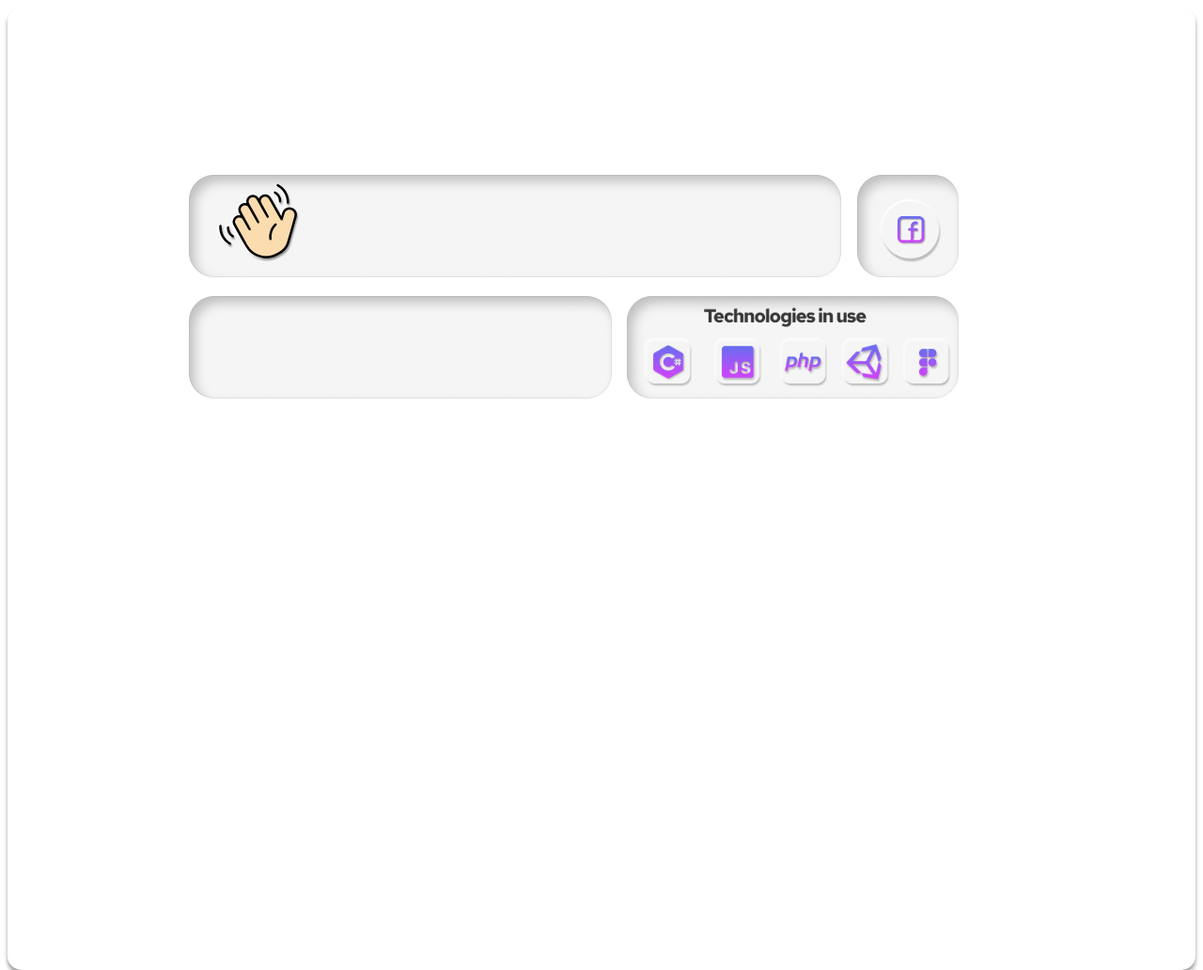
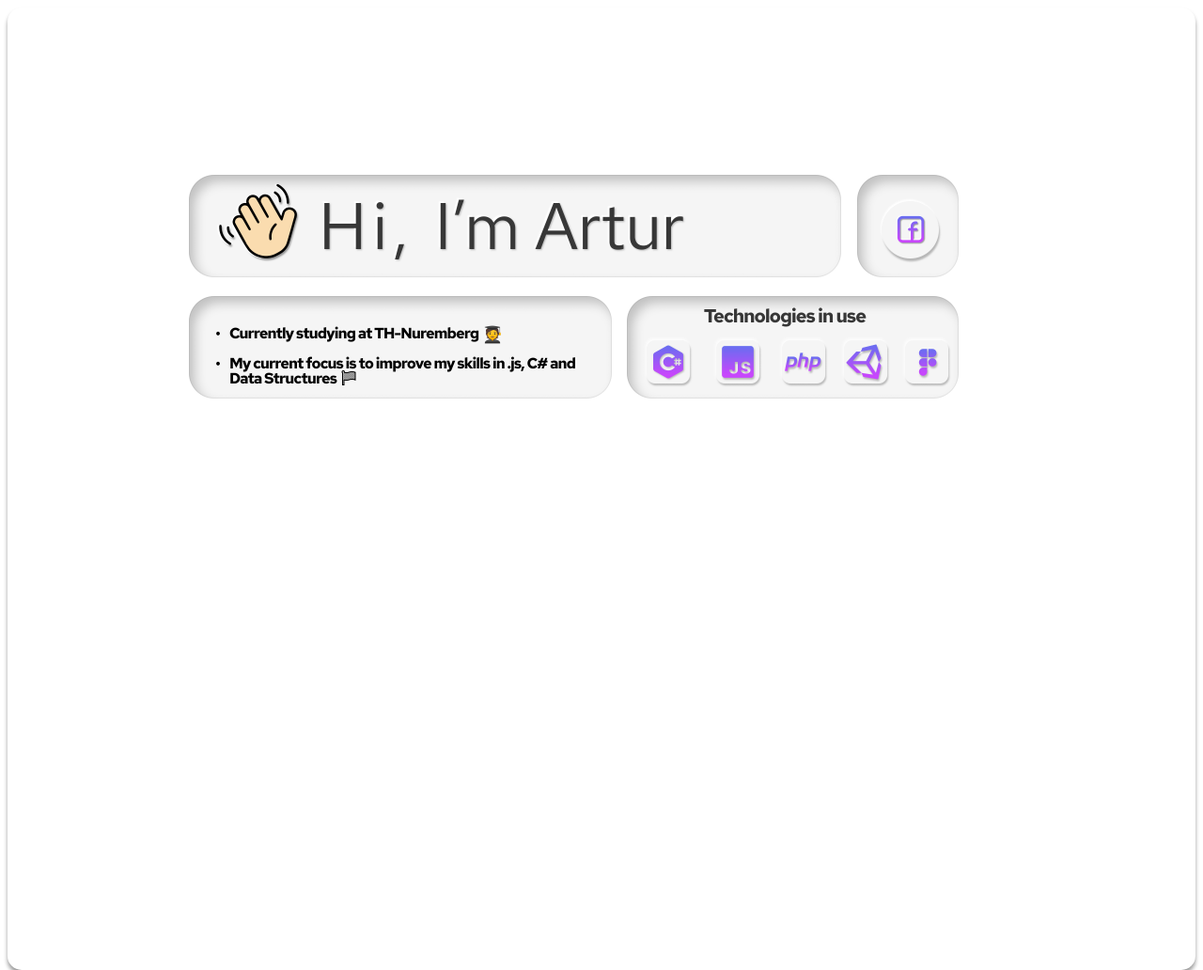
Before and after one commit to artur-pf/artur-pf, a plain HTML site: page index.html in a window 1280 px wide. Shown: the top 1032 px of the page at 94% size. Drawn offline with Linux system fonts and the light colour scheme.

Commit message:
new new formmat

```diff
--- a/css/main.css
+++ b/css/main.css
@@ -19,10 +19,10 @@ body {
   box-shadow: 0px 4px 4px rgba(0.41527777910232544, 0.4178333282470703, 0.4791666865348816, 0.4000000059604645);
   overflow: hidden;
 }
-.v8_208 {
+.v16_17 {
   width: 353px;
   height: 109px;
-  background: url("../images/v8_208.png");
+  background: url("../images/v16_17.png");
   background-repeat: no-repeat;
   background-position: center center;
   background-size: cover;
@@ -32,88 +32,36 @@ body {
   left: 659px;
   overflow: hidden;
 }
-.v8_267 {
-  width: 353px;
+.v16_19 {
+  width: 108px;
   height: 109px;
-  background: url("../images/v8_267.png");
-  background-repeat: no-repeat;
-  background-position: center center;
-  background-size: cover;
-  opacity: 1;
-  position: relative;
-  top: 0px;
-  left: 0px;
-  overflow: hidden;
-}
-.v8_265 {
-  width: 54px;
-  height: 56px;
-  background: url("../images/v8_265.png");
+  background: url("../images/v16_19.png");
   background-repeat: no-repeat;
   background-position: center center;
   background-size: cover;
   opacity: 1;
   position: absolute;
-  top: 41px;
-  left: 16px;
+  top: 178px;
+  left: 904px;
   overflow: hidden;
 }
-.v8_263 {
-  width: 54px;
-  height: 56px;
-  background: url("../images/v8_263.png");
+.v16_13 {
+  width: 694px;
+  height: 109px;
+  background: url("../images/v16_13.png");
   background-repeat: no-repeat;
   background-position: center center;
   background-size: cover;
   opacity: 1;
   position: absolute;
-  top: 41px;
-  left: 90px;
+  top: 178px;
+  left: 193px;
   overflow: hidden;
 }
-.v8_261 {
-  width: 54px;
-  height: 56px;
-  background: url("../images/v8_261.png");
-  background-repeat: no-repeat;
-  background-position: center center;
-  background-size: cover;
-  opacity: 1;
-  position: absolute;
-  top: 41px;
-  left: 160px;
-  overflow: hidden;
-}
-.v8_259 {
-  width: 54px;
-  height: 56px;
-  background: url("../images/v8_259.png");
-  background-repeat: no-repeat;
-  background-position: center center;
-  background-size: cover;
-  opacity: 1;
-  position: absolute;
-  top: 41px;
-  left: 226px;
-  overflow: hidden;
-}
-.v8_257 {
-  width: 54px;
-  height: 56px;
-  background: url("../images/v8_257.png");
-  background-repeat: no-repeat;
-  background-position: center center;
-  background-size: cover;
-  opacity: 1;
-  position: absolute;
-  top: 41px;
-  left: 291px;
-  overflow: hidden;
-}
-.v10_278 {
+.v16_15 {
   width: 450px;
-  height: 109px;
-  background: url("../images/v10_278.png");
+  height: 113px;
+  background: url("../images/v16_15.png");
   background-repeat: no-repeat;
   background-position: center center;
   background-size: cover;
@@ -123,81 +71,3 @@ body {
   left: 193px;
   overflow: hidden;
 }
-.v10_280 {
-  width: 450px;
-  height: 109px;
-  background: url("../images/v10_280.png");
-  background-repeat: no-repeat;
-  background-position: center center;
-  background-size: cover;
-  opacity: 1;
-  position: relative;
-  top: 0px;
-  left: 0px;
-  overflow: hidden;
-}
-.v8_251 {
-  width: 694px;
-  height: 109px;
-  background: url("../images/v8_251.png");
-  background-repeat: no-repeat;
-  background-position: center center;
-  background-size: cover;
-  opacity: 1;
-  position: absolute;
-  top: 178px;
-  left: 193px;
-  overflow: hidden;
-}
-.v10_277 {
-  width: 694px;
-  height: 109px;
-  background: url("../images/v10_277.png");
-  background-repeat: no-repeat;
-  background-position: center center;
-  background-size: cover;
-  opacity: 1;
-  position: relative;
-  top: 0px;
-  left: 0px;
-  overflow: hidden;
-}
-.v8_241 {
-  width: 108px;
-  height: 109px;
-  background: url("../images/v8_241.png");
-  background-repeat: no-repeat;
-  background-position: center center;
-  background-size: cover;
-  opacity: 1;
-  position: absolute;
-  top: 178px;
-  left: 904px;
-  overflow: hidden;
-}
-.v8_253 {
-  width: 108px;
-  height: 109px;
-  background: url("../images/v8_253.png");
-  background-repeat: no-repeat;
-  background-position: center center;
-  background-size: cover;
-  opacity: 1;
-  position: relative;
-  top: 0px;
-  left: 0px;
-  overflow: hidden;
-}
-.v8_255 {
-  width: 67px;
-  height: 70px;
-  background: url("../images/v8_255.png");
-  background-repeat: no-repeat;
-  background-position: center center;
-  background-size: cover;
-  opacity: 1;
-  position: absolute;
-  top: 24px;
-  left: 23px;
-  overflow: hidden;
-}
--- a/index.html
+++ b/index.html
@@ -1 +1 @@
-<!DOCTYPE html><html><head><link href="./css/main.css" rel="stylesheet" /><title>Document</title></head><body><div class="v8_207"><div class="v8_208"><div class="v8_267"></div><div class="v8_265"></div><div class="v8_263"></div><div class="v8_261"></div><div class="v8_259"></div><div class="v8_257"></div></div><div class="v10_278"><div class="v10_280"></div></div><div class="v8_251"><div class="v10_277"></div></div><div class="v8_241"><div class="v8_253"></div><div class="v8_255"></div></div></div></body></html>
+<!DOCTYPE html><html><head><link href="./css/main.css" rel="stylesheet" /><title>Document</title></head><body><div class="v8_207"><div class="v16_17"></div><div class="v16_19"></div><div class="v16_13"></div><div class="v16_15"></div></div></body></html>
```
Also changed, not shown: images/v16_13.png (added), images/v16_15.png (added), images/v16_17.png (added), images/v16_19.png (added).
